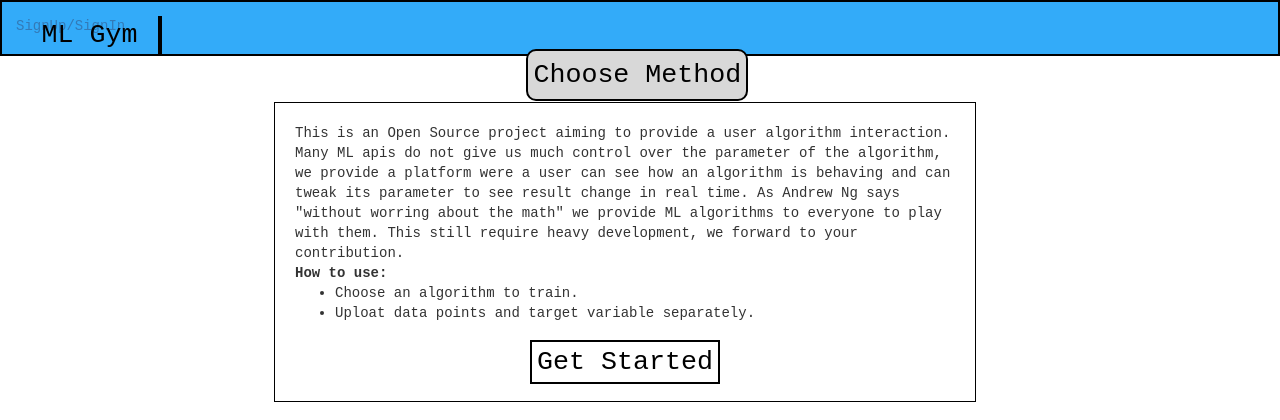
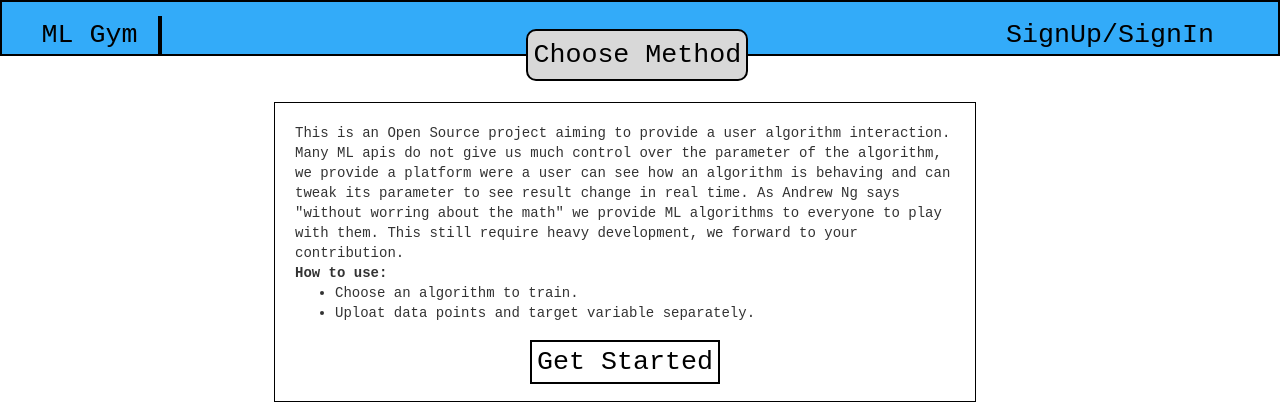
Before and after one commit to codeLAlit/MLGYM, a Django app: page / in a window 1280 px wide. Shown: the top 420 px of the page. Run offline with Django 3.2, Linux system fonts and the light colour scheme; some libraries are stand-ins or nearby versions.

Commit message:
signin issue resolved

```diff
--- a/backend/mlgym1/static/css/main_css.css
+++ b/backend/mlgym1/static/css/main_css.css
@@ -101,6 +101,21 @@
     color:#828282;
 }
 
+#sign{
+    margin-right: 50px;
+    float:right;
+    font-size: 20pt;
+}
+
+#sign a{
+    text-decoration: none;
+    color:#000;
+
+}
+#sign a:hover{
+    color:#828282;
+}
+
 #tabs{
     position: absolute;
     margin-left: 40%;
--- a/backend/mlgym1/templates/mlgym1/base.html
+++ b/backend/mlgym1/templates/mlgym1/base.html
@@ -11,12 +11,16 @@
         <div id="logo"><a href="/">ML Gym</a></h1></div>
         {% if user.is_authenticated%}
             <div id="user"><i class="glyphicon glyphicon-user"></i>{{ user.username }} <small><i class="glyphicon glyphicon-off"></i><a href="{% url 'logout' %}">Log out</a></small></div>
+            <div id="tabs">
+                <a href="{% url 'method_choice' %}" >Choose Method</a>
+            </div>
         {%else%}
             <div id="sign"><a href="{% url 'login' %}" >SignUp/SignIn</a></div>
+            <div id="tabs">
+                <a href="{% url 'login' %}" >Choose Method</a>
+            </div>
         {%endif%}
-        <div id="tabs">
-            <a href="{% url 'method_choice' %}" >Choose Method</a>
-        </div>
+
     </div>
     <!-- glyphicon -->
     <div class="container"  id="content">
--- a/backend/mlgym1/templates/mlgym1/homepage.html
+++ b/backend/mlgym1/templates/mlgym1/homepage.html
@@ -16,7 +16,11 @@
 			</ul>
 		</div>
 		<div id="start">
+			{% if user.is_authenticated%}
 			<a href="{% url 'method_choice' %}" >Get Started</a>
+			{% else %}
+			<a href="{% url 'login' %}" >Get Started</a>
+			{% endif %}
 		</div>
 	</div>
 {% endblock %}
```
Also changed, not shown: backend/mlgym1/signals.py (line endings or trailing spaces), backend/mlgym1/static/assets/linreg.png.
